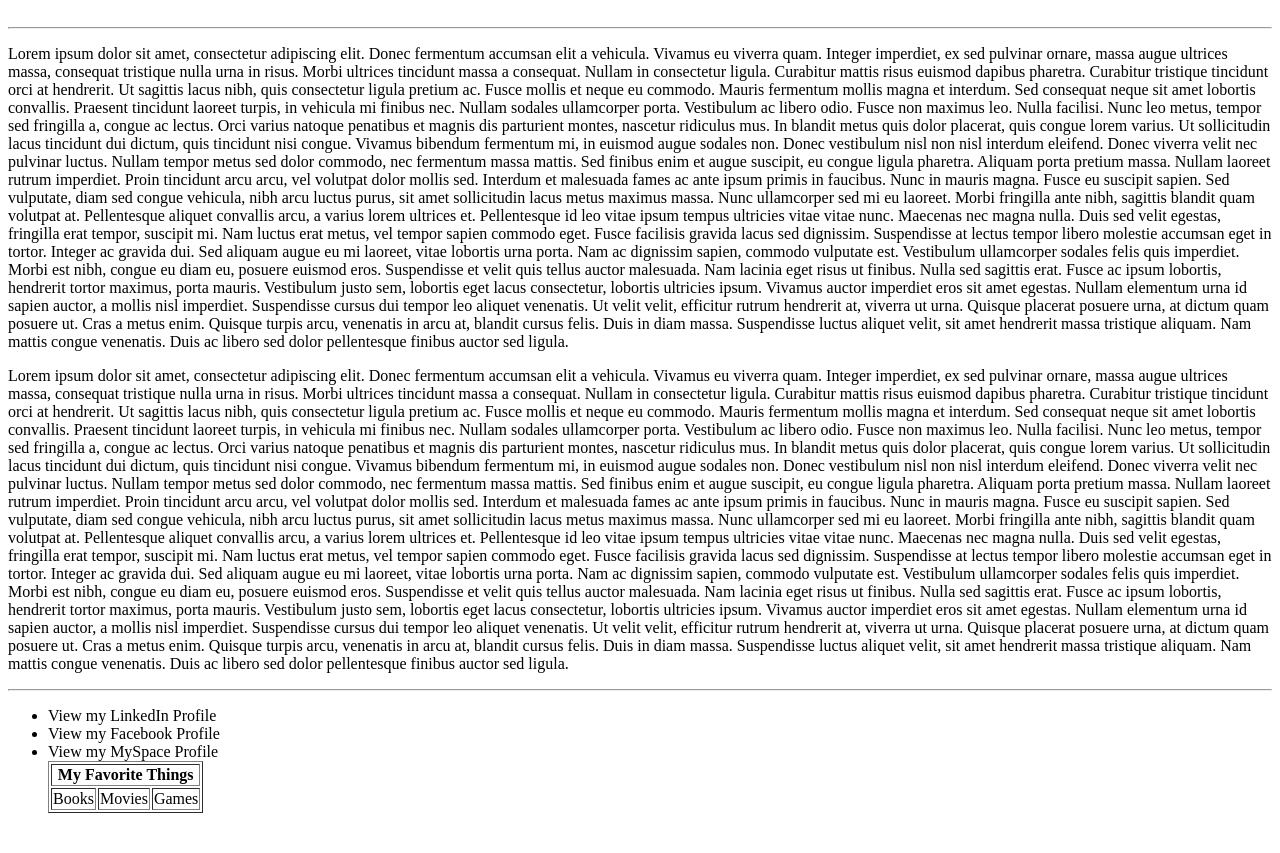
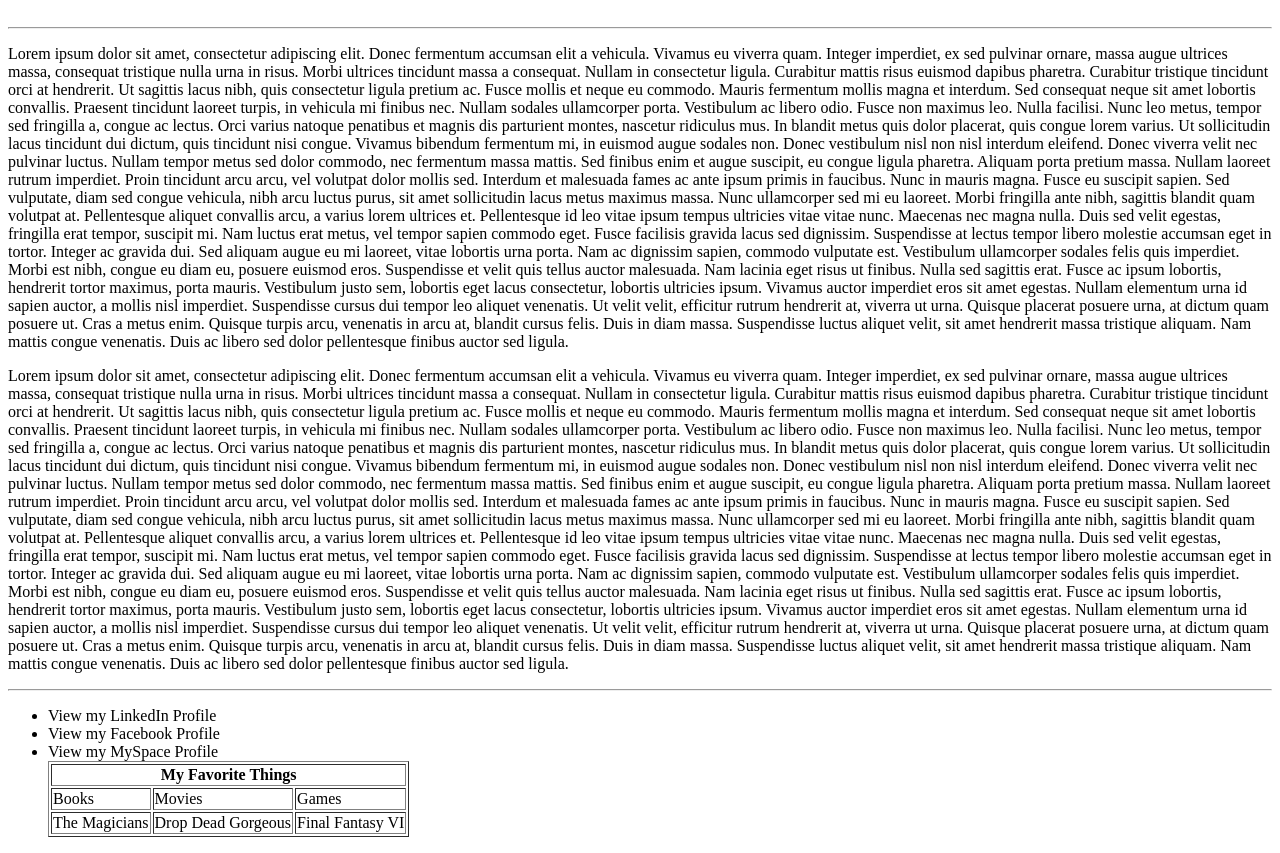
Before and after one commit to emedina2/emedina2.github.io, a plain HTML site: page index.html in a window 1280 px wide. Shown: the part 79-932 px from the top of the page. Before the commit the page ends 908 px from the top, so only its background shows below. Drawn offline with Linux system fonts and the light colour scheme.

Commit message:
Update index.html

```diff
--- a/index.html
+++ b/index.html
@@ -41,6 +41,14 @@ Nullam elementum urna id sapien auctor, a mollis nisl imperdiet. Suspendisse cur
         <td>Games</td>
       </tr>
     </thead>
+
+    <tbody>
+      <tr>
+        <td>The Magicians</td>
+        <td>Drop Dead Gorgeous</td>
+        <td>Final Fantasy VI</td>
+      </tr>
+    </tbody>
   </table>
 
   </ul>
```
